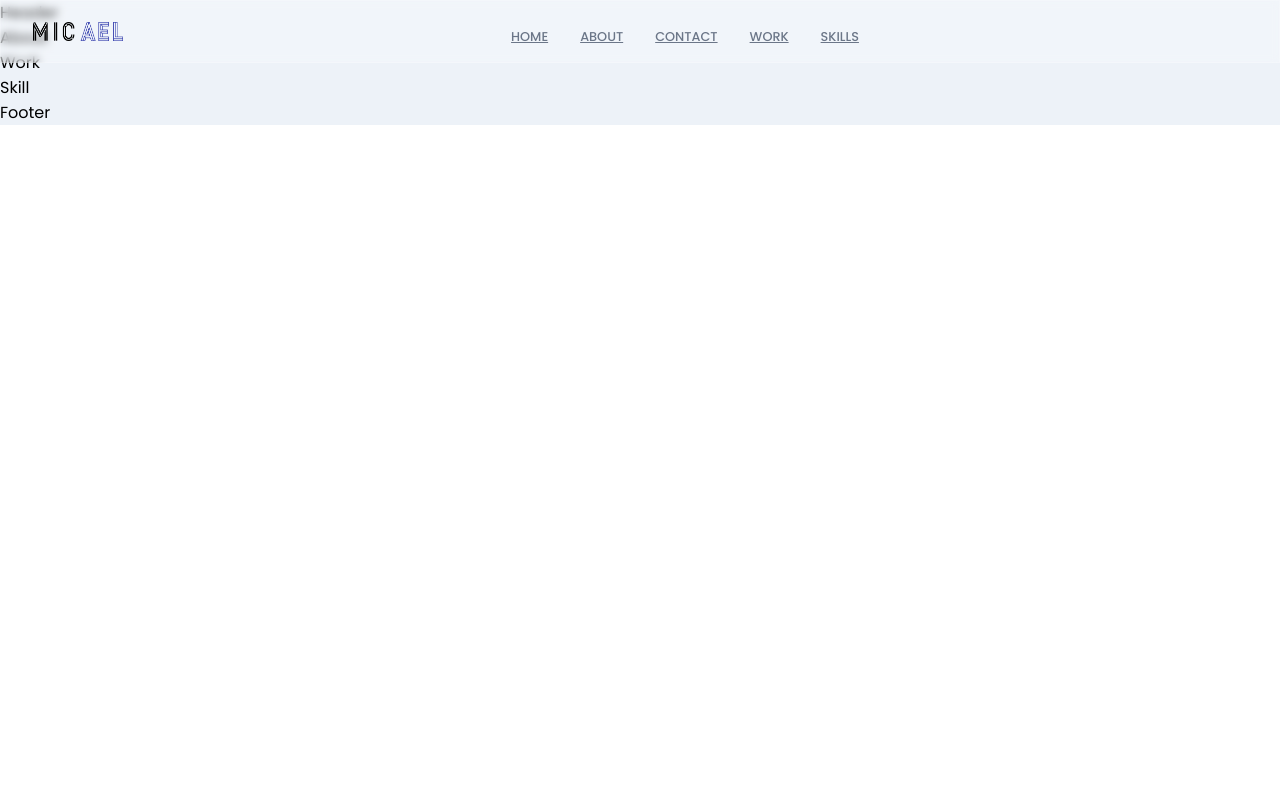
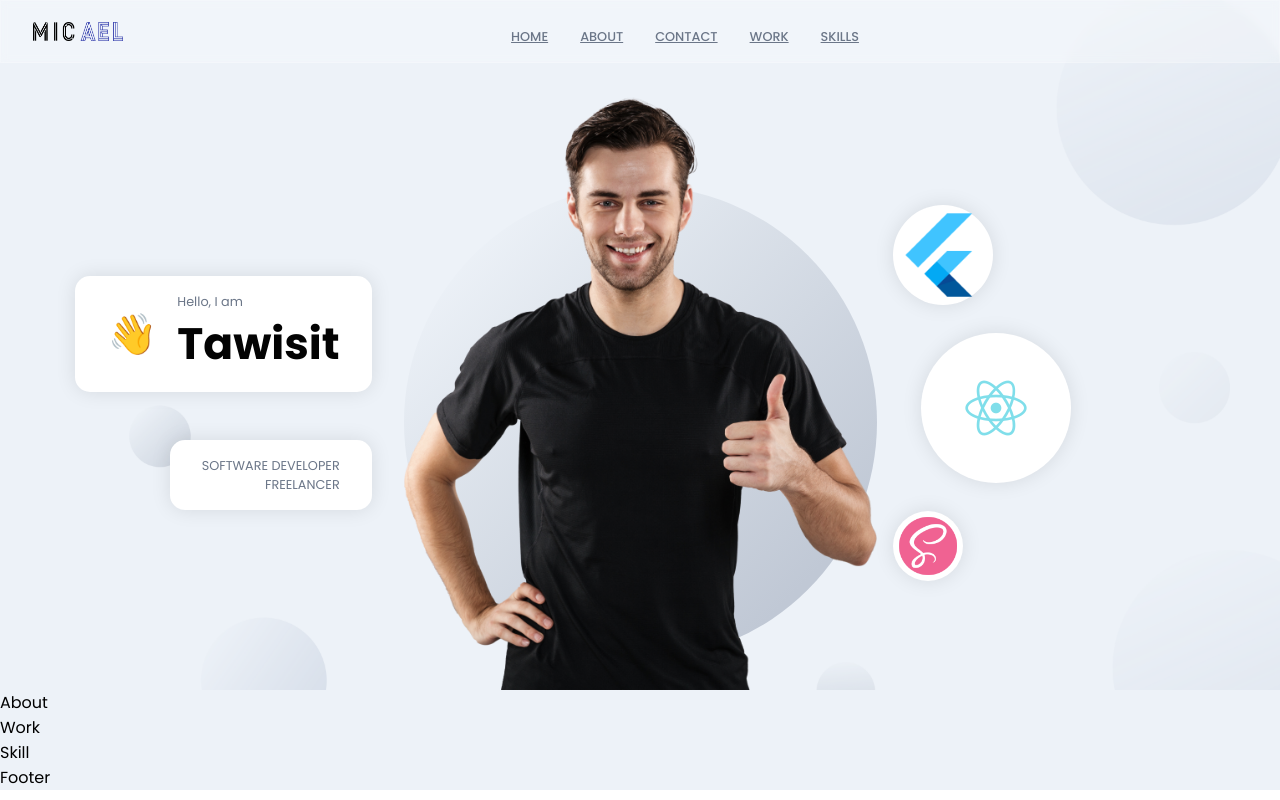
Before and after one commit to bitebright/portfolio, a Next.js app in the folder frontend_next/: page / in a window 1280 px wide. Built offline with nearby package versions, Linux system fonts and the light colour scheme.

Commit message:
complete header

```diff
--- a/frontend_next/components/Navbar/Navbar.tsx
+++ b/frontend_next/components/Navbar/Navbar.tsx
@@ -3,7 +3,7 @@ import Image from "next/image";
 import { images } from "@constants/index";
 import Link from "next/link";
 import { HiMenuAlt4, HiX } from "react-icons/hi";
-import { AnimatePresence, motion, useCycle, Variants } from "framer-motion";
+import { AnimatePresence, motion, useCycle } from "framer-motion";
 
 const Navbar: React.FC = () => {
   const [open, cycleOpen] = useCycle(false, true);
--- a/frontend_next/containers/Header/Header.module.scss
+++ b/frontend_next/containers/Header/Header.module.scss
@@ -0,0 +1,238 @@
+.header {
+  position: relative;
+  background: url("/bgIMG.png");
+  background-size: cover;
+  background-repeat: repeat;
+  background-position: center;
+
+  display: flex;
+  justify-content: center;
+  align-items: center;
+
+  flex: 1;
+  width: 100%;
+  height: 100%;
+  flex-direction: row;
+
+  padding: 6rem 2rem 0rem;
+
+  @media screen and (min-width: 2000px) {
+    padding-top: 8rem;
+  }
+
+  @media screen and (max-width: 1200px) {
+    flex-direction: column;
+  }
+
+  @media screen and (max-width: 450px) {
+    padding: 6rem 1rem 2rem;
+  }
+
+  .wrapper {
+    padding: 0;
+
+    .copyright {
+      display: none;
+    }
+  }
+}
+
+.info {
+  flex: 0.65;
+  display: flex;
+  flex-direction: column;
+  justify-content: flex-start;
+  align-items: flex-start;
+  height: 100%;
+
+  margin: 0 2rem;
+
+  @media screen and (max-width: 1200px) {
+    width: 100%;
+    margin: 0rem;
+  }
+}
+
+.badge {
+  width: 100%;
+  display: flex;
+  justify-content: flex-end;
+  align-items: flex-end;
+  flex-direction: column;
+
+  .cmp,
+  .tag {
+    display: flex;
+    justify-content: center;
+    align-items: center;
+
+    padding: 1rem 2rem;
+    background: var(--white-color);
+    border-radius: 15px;
+    flex-direction: row;
+    width: auto;
+
+    box-shadow: 0px 0px 20px rgba(0, 0, 0, 0.1);
+  }
+
+  .tag {
+    flex-direction: column;
+    margin-top: 3rem;
+
+    p {
+      width: 100%;
+      text-transform: uppercase;
+      text-align: right;
+    }
+  }
+
+  span {
+    font-size: 2.5rem;
+
+    @media screen and (min-width: 2000px) {
+      font-size: 5rem;
+    }
+  }
+
+  @media screen and (max-width: 1200px) {
+    justify-content: center;
+    align-items: center;
+  }
+}
+
+.img {
+  flex: 1;
+  height: 100%;
+
+  display: flex;
+  justify-content: flex-end;
+  align-items: flex-end;
+  position: relative;
+
+  img {
+    width: 100%;
+    object-fit: contain;
+    z-index: 1;
+  }
+
+  .overlayCircle {
+    position: absolute;
+    left: 0;
+    right: 0;
+    bottom: 0;
+    z-index: 0;
+    width: 100%;
+    height: 90%;
+  }
+
+  @media screen and (max-width: 1200px) {
+    margin: 2rem 0;
+  }
+}
+
+.circles {
+  flex: 0.75;
+  display: flex;
+  flex-direction: column;
+  justify-content: space-evenly;
+  align-items: flex-start;
+  height: 100%;
+  margin-left: 1rem;
+
+  div {
+    width: 100px;
+    height: 100px;
+    border-radius: 50%;
+
+    background: var(--white-color);
+    box-shadow: 0px 0px 20px rgba(0, 0, 0, 0.1);
+
+    img {
+      width: 60%;
+      height: 60%;
+    }
+  }
+
+  // circles with different height & width
+
+  div:nth-child(1) {
+    width: 100px;
+    height: 100px;
+  }
+
+  div:nth-child(2) {
+    margin: 1.75rem;
+    width: 150px;
+    height: 150px;
+  }
+
+  div:nth-child(3) {
+    width: 70px;
+    height: 70px;
+  }
+
+  @media screen and (min-width: 2000px) {
+    div:nth-child(2) {
+      width: 400px;
+      height: 400px;
+    }
+
+    div:nth-child(3) {
+      width: 170px;
+      height: 170px;
+    }
+
+    div:nth-child(1) {
+      width: 200px;
+      height: 200px;
+    }
+  }
+
+  @media screen and (max-width: 1200px) {
+    width: 100%;
+    flex-direction: row;
+    flex-wrap: wrap;
+    margin-left: 0;
+
+    div {
+      margin: 1rem;
+    }
+  }
+
+  .cmp {
+    display: flex;
+    justify-content: center;
+    align-items: center;
+  }
+}
+
+.pText {
+  font-size: 0.8rem;
+  text-align: left;
+  color: var(--gray-color);
+  line-height: 1.5;
+
+  @media screen and (min-width: 2000px) {
+    font-size: 1.75rem;
+  }
+}
+
+.heading {
+  font-size: 2.75rem;
+  font-weight: 800;
+  text-align: center;
+  color: var(--black-color);
+  text-transform: capitalize;
+
+  span {
+    color: var(--secondary-color);
+  }
+
+  @media screen and (min-width: 2000px) {
+    font-size: 4rem;
+  }
+
+  @media screen and (max-width: 450px) {
+    font-size: 2rem;
+  }
+}
--- a/frontend_next/containers/Header/Header.tsx
+++ b/frontend_next/containers/Header/Header.tsx
@@ -1,7 +1,69 @@
+import { images } from "@constants/index";
+import { AnimatePresence, motion, useCycle } from "framer-motion";
+import Image from "next/image";
 import styles from "./Header.module.scss";
 
 const Header: React.FC = () => {
-  return <div>Header</div>;
+  const scaleVariants = {
+    whileInView: {
+      scale: [0, 1],
+      opacity: [0, 1],
+      transition: {
+        duration: 1,
+        ease: "easeInOut",
+      },
+    },
+  };
+
+  return (
+    <div id={"home"} className={styles.header}>
+      <motion.div
+        whileInView={{ x: [-100, 0], opacity: [0, 1] }}
+        transition={{ duration: 0.5 }}
+        className={styles.info}
+      >
+        <div className={styles.badge}>
+          <div className={styles.cmp}>
+            <span>👋</span>
+            <div style={{ marginLeft: 20 }}>
+              <p className={styles.pText}>Hello, I am</p>
+              <h1 className={styles.heading}>Tawisit</h1>
+            </div>
+          </div>
+          <div className={styles.tag}>
+            <p className={styles.pText}>Software developer</p>
+            <p className={styles.pText}>Freelancer</p>
+          </div>
+        </div>
+      </motion.div>
+
+      <motion.div
+        whileInView={{ opacity: [0, 1] }}
+        transition={{ duration: 0.5, delayChildren: 0.5 }}
+        className={styles.img}
+      >
+        <Image src={images.profile} alt="profile_bg" />
+        <motion.img
+          whileInView={{ scale: [0, 1] }}
+          transition={{ duration: 1, ease: "easeInOut" }}
+          className={styles.overlayCircle}
+          src="circle.svg"
+          alt="profile_circle"
+        />
+      </motion.div>
+      <motion.div
+        variants={scaleVariants}
+        whileInView={scaleVariants.whileInView}
+        className={styles.circles}
+      >
+        {[images.flutter, images.react, images.sass].map((circle, index) => (
+          <div key={`circle-${index}`} className={styles.cmp}>
+            <Image src={circle} alt="circle" />
+          </div>
+        ))}
+      </motion.div>
+    </div>
+  );
 };
 
 export default Header;
```
